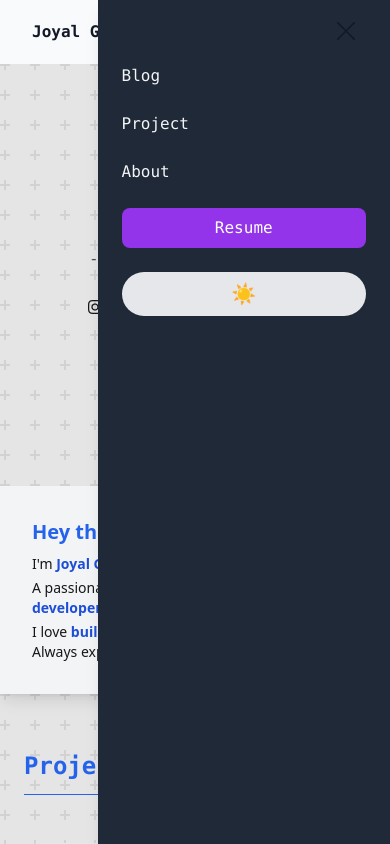
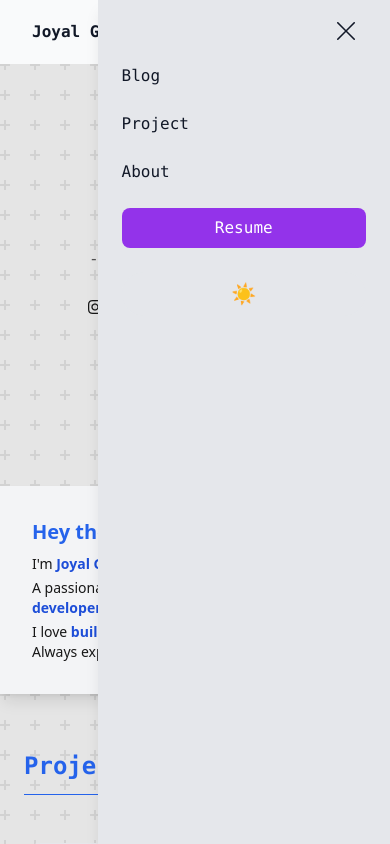
Before and after one commit to Joyal-George-KJ/portfolio, a React (Vite) app: page / in a window 390 px wide. Both pictures are taken after a click on the button "Toggle Menu". Shown: the top 844 px of the page. Built offline with nearby package versions, Linux system fonts and the light colour scheme.

Commit message:
Done: Dark mode in Nav Bar

```diff
--- a/src/components/Header.jsx
+++ b/src/components/Header.jsx
@@ -40,7 +40,7 @@ function Header() {
 
                 {/* Desktop Navigation */}
                 {toggle ? (
-                    <div className="absolute top-0 right-0 h-screen w-3/4 bg-gray-800 text-gray-100 p-6 pt-16 flex flex-col gap-6 shadow-lg">
+                    <div className="absolute top-0 right-0 h-screen w-3/4 bg-gray-200 dark:bg-gray-800 text-gray-900 dark:text-gray-100 p-6 pt-16 flex flex-col gap-6 shadow-lg">
                         <Link
                             onClick={() => setToggle(false)}
                             to="/blog"
```
